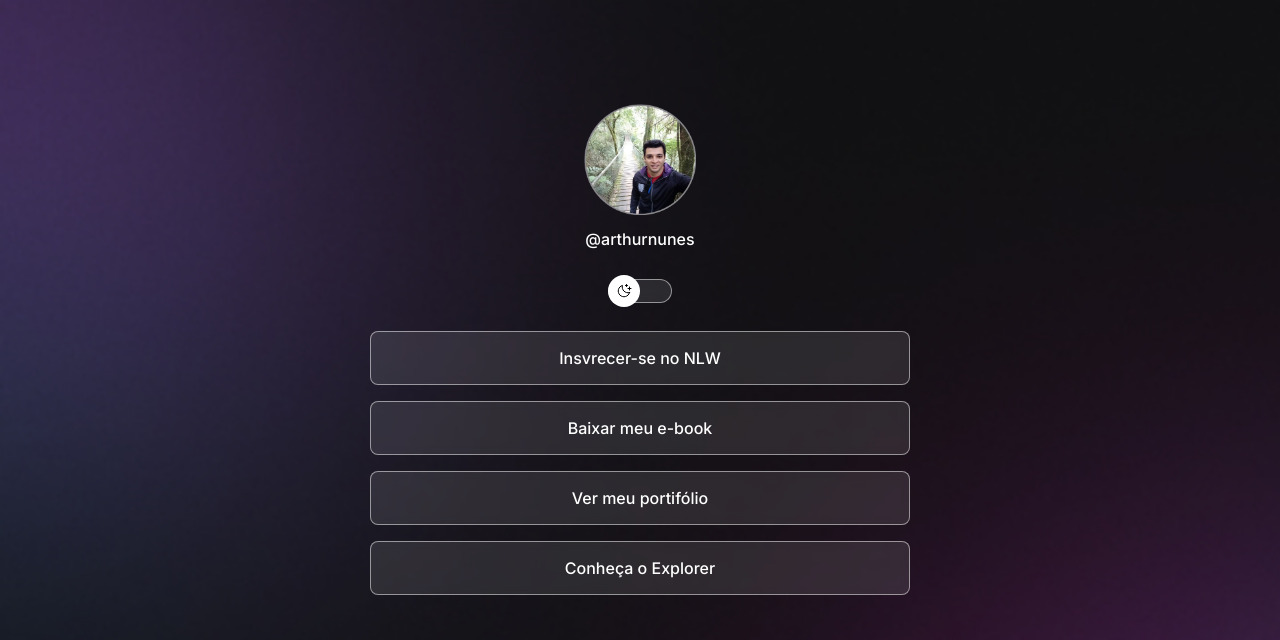
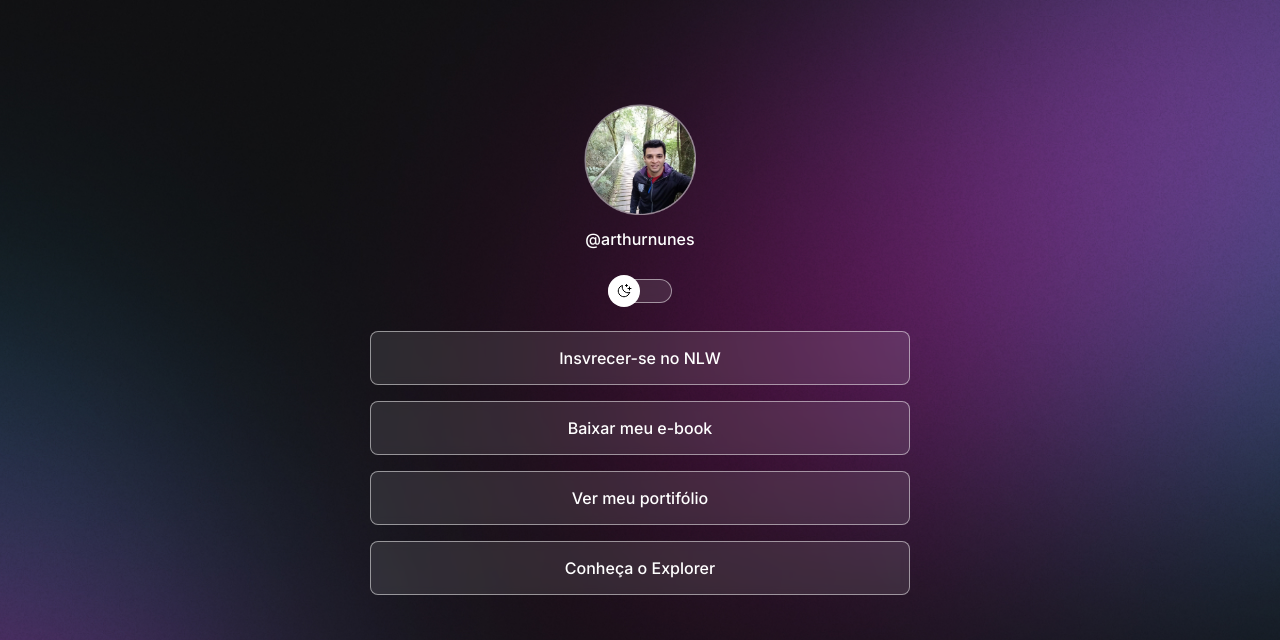
Before and after one commit to jodairnunes/Projeto_DevLinks, a plain HTML site: page index.html in a window 1280 px wide. Shown: the top 640 px of the page. Drawn offline with nearby package versions, Linux system fonts and the light colour scheme.

Commit message:
change background based on media queries

```diff
--- a/style.css
+++ b/style.css
@@ -166,3 +166,15 @@ footer {
   padding: 24px 0;
   font-size: 14px;
 }
+
+
+@media (min-width: 700px) {
+  :root {
+  --bg-url: url(assets/bg-desktop-dark.jpg);
+
+  }
+
+  .light {
+  --bg-url: url(assets/bg-desktop-light.jpg);
+  }
+}
```
Also changed, not shown: assets/bg-desktop-dark.jpg (added), assets/bg-desktop-light.jpg (added).
